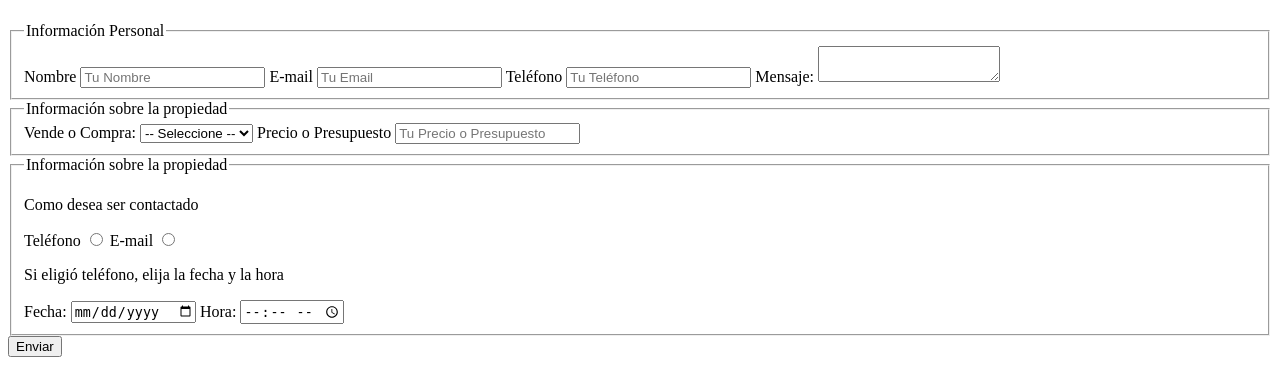
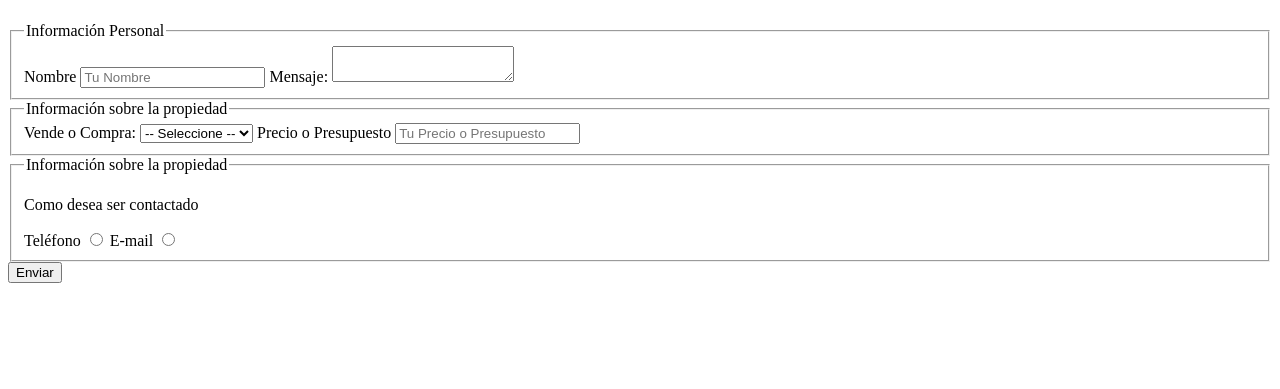
Before and after one commit to arratiabenjamin/web-bienesraices_MVC, a PHP site: page /contacto in a window 1280 px wide. Shown: the part 411-800 px from the top of the page. Run offline with PHP 8.4, Linux system fonts and the light colour scheme.

Commit message:
Mails cCasi Terminado, Faltante: Datos Segun Metodo Contacto Seleccionado.

```diff
--- a/views/paginas/contacto.php
+++ b/views/paginas/contacto.php
@@ -15,12 +15,6 @@
 
             <label for="nombre">Nombre</label>
             <input type="text" placeholder="Tu Nombre" id="nombre" name="contacto[nombre]" required>
-
-            <label for="email">E-mail</label>
-            <input type="email" placeholder="Tu Email" id="email" name="contacto[email]" required>
-
-            <label for="telefono">Teléfono</label>
-            <input type="tel" placeholder="Tu Teléfono" id="telefono" name="contacto[telefono]">
 
             <label for="mensaje">Mensaje:</label>
             <textarea id="mensaje" name="contacto[mensaje]" required></textarea>
@@ -55,13 +49,7 @@
                 <input type="radio" value="Email" id="contactar-email" name="contacto[contacto]" required>
             </div>
 
-            <p>Si eligió teléfono, elija la fecha y la hora</p>
-
-            <label for="fecha">Fecha:</label>
-            <input type="date" id="fecha" name="contacto[fecha]">
-
-            <label for="hora">Hora:</label>
-            <input type="time" id="hora" min="09:00" max="18:00" name="contacto[hora]">
+            <div id="contacto"></div>
 
         </fieldset>
 
```
Also changed, not shown: controllers/PaginasController.php (+52 -0 lines), public/build/js/bundle.min.js, 1 other file.
